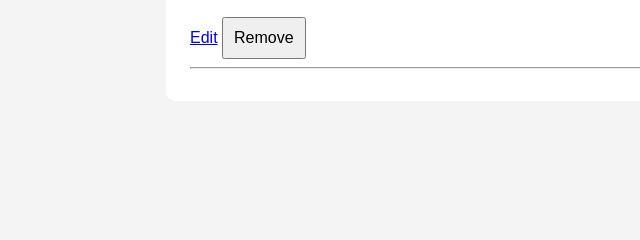
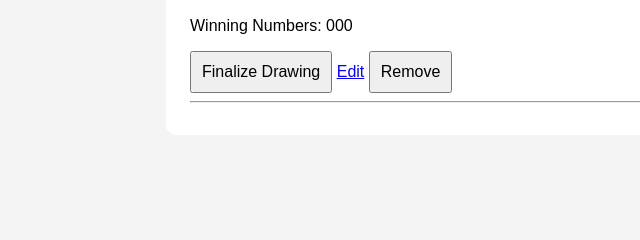
Before and after one commit to Masaki0211/Lottery-Purchase-System, a Flask app: template lottery-purchase-system/templates/admin.html in a window 1280 px wide. Shown: the part 386-626 px from the top of the page, without its empty margins (50-690 px from the left). Run offline with Flask 3, Linux system fonts and the light colour scheme; the template is opened without the code that fills it: most values are stand-ins (such as "Sample title", 1, 10 or a date in 2020).

Commit message:
added finalize drawing button + winning number selection

```diff
--- a/lottery-purchase-system/templates/admin.html
+++ b/lottery-purchase-system/templates/admin.html
@@ -13,6 +13,13 @@
         <p>Price: ${{ t.price }}</p>
         <p>Drawing Date: {{ t.drawing_date }}</p>
         <p>Active: {{ t.is_active }}</p>
+        <p>Winning Numbers: {{ t.winning_numbers }}</p>
+
+        <form method="POST" action="{{ url_for('finalize_drawing', ticket_type_id=t.id) }}" style="display:inline;">
+            <button type="submit" onclick="return confirm('Finalize drawing for this ticket type?');">
+                Finalize Drawing
+            </button>
+        </form>
 
         <a href="{{ url_for('edit_ticket', ticket_id=t.id) }}">Edit</a>
 
```
